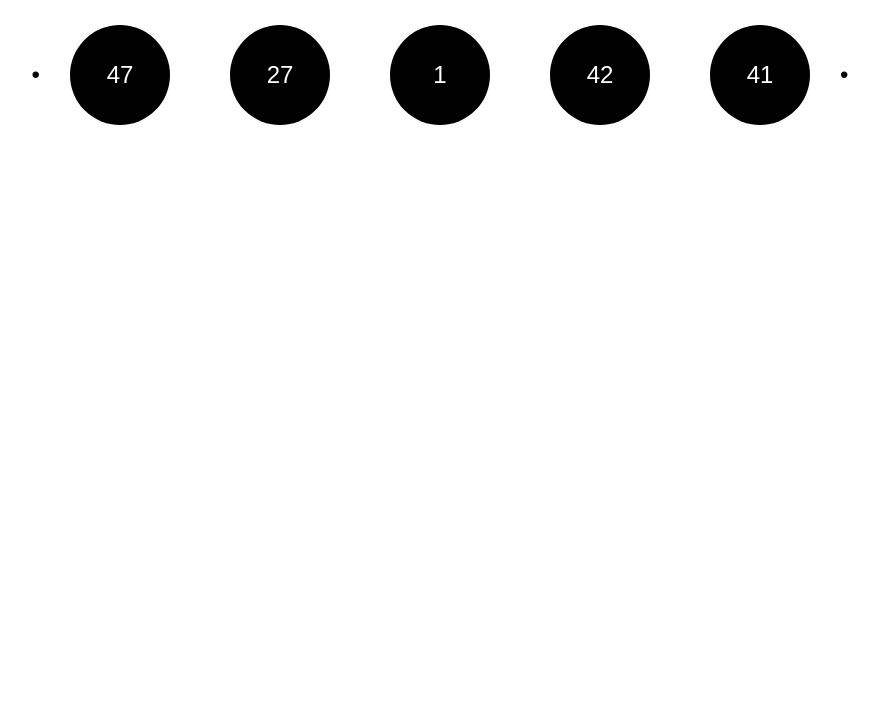
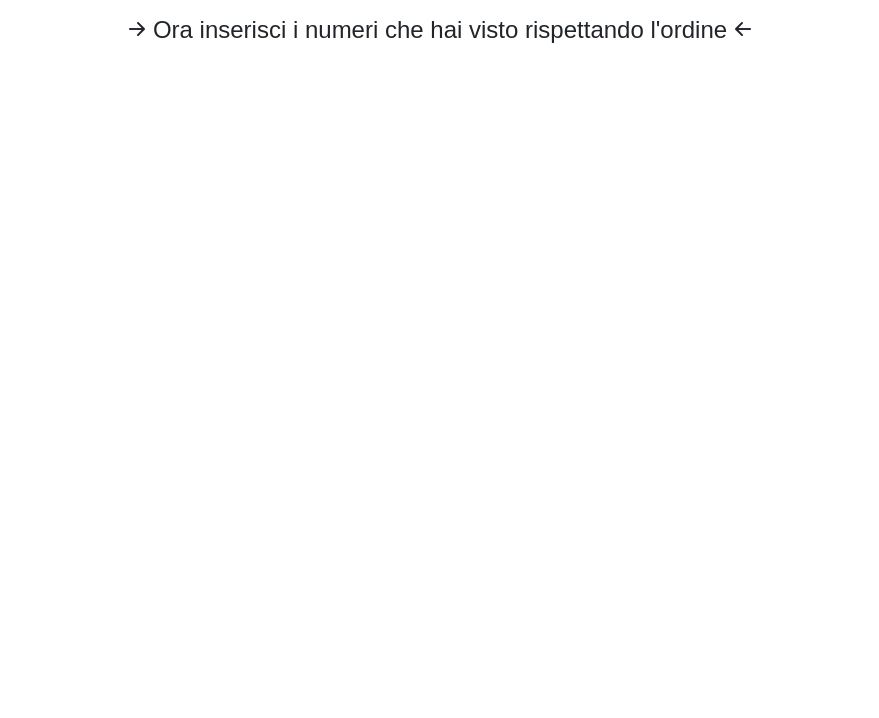
Before and after one commit to MargheritaMottana/js-simon, a plain HTML site: page index.html in a window 1280 px wide. Shown: the part 82-800 px from the top of the page, without its empty margins (200-1079 px from the left). Drawn offline with nearby package versions, Linux system fonts and the light colour scheme.

Commit message:
correzione ciclo + aggiunta di variabili

```diff
--- a/css/style.css
+++ b/css/style.css
@@ -37,7 +37,3 @@ main>* {
     background-color: black;
     border-radius: 50%;
 }
-
-.hide {
-    display: none;
-}
--- a/index.html
+++ b/index.html
@@ -5,6 +5,13 @@
     <meta charset="UTF-8">
     <meta name="viewport" content="width=device-width, initial-scale=1.0">
     <title>Simon Says</title>
+
+    <!-- b icon -->
+    <link rel="stylesheet" href="https://cdn.jsdelivr.net/npm/bootstrap-icons@1.11.3/font/bootstrap-icons.min.css">
+
+    <!-- css b -->
+    <link href="https://cdn.jsdelivr.net/npm/bootstrap@5.3.3/dist/css/bootstrap.min.css" rel="stylesheet"
+        integrity="sha384-QWTKZyjpPEjISv5WaRU9OFeRpok6YctnYmDr5pNlyT2bRjXh0JMhjY6hW+ALEwIH" crossorigin="anonymous">
 
     <!-- css -->
     <link rel="stylesheet" href="./css/style.css">
@@ -18,7 +25,7 @@
 
         <div class="myrow">
 
-            •
+            <i class="bi bi-arrow-right-short fs-2"></i>
 
             <div id="numberContainer" class="myrow">
                 <!--
@@ -40,7 +47,8 @@
             -->
             </div>
 
-            •
+            <i class="bi bi-arrow-left-short fs-2"></i>
+
         </div>
 
         <div>
@@ -51,6 +59,11 @@
 
     </main>
 
+    <!-- js b -->
+    <script src="https://cdn.jsdelivr.net/npm/bootstrap@5.3.3/dist/js/bootstrap.bundle.min.js"
+        integrity="sha384-YvpcrYf0tY3lHB60NNkmXc5s9fDVZLESaAA55NDzOxhy9GkcIdslK1eN7N6jIeHz"
+        crossorigin="anonymous"></script>
+
     <!-- js -->
     <script src="./js/script.js"></script>
 </body>
--- a/js/script.js
+++ b/js/script.js
@@ -8,15 +8,28 @@ Descrizione:
 5. Dopo che sono stati inseriti i 5 numeri, il software dice quanti e quali dei numeri da indovinare sono stati individuati.
 */
 
-//devo creare 5 elementi in pagina
+//variabili
+const minimo = 1;
+const massimo = 10;
+
+const random = []
+
+const numberContainer = document.getElementById('numberContainer')
+
+// devo creare 5 elementi in pagina
 // creo un ciclo che mi scriva 5 elementi
-for (let i = 1; i <= 5; i++) {
-    // creo l'elemento in html
-    const number = document.createElement('div');
-    // metto il testo dentro il cerchio
-    number.innerHTML = Math.floor((Math.random() * 50) + 1);
-    // metto il cerchio dentro il suo container
-    numberContainer.append(number);
+
+// const container = document.getElementById('numberContainer');
+
+for (let i = 1; i < 5; i++) {
+
+    const number = getRndNmbr(minimo, massimo);
+    console.log('number', number, typeof number)
+
+    random.push(number);
+    numberContainer.innerHTML += `<div> ${number} </div> `;
+
+};
 
 // devo creare un timer che parte all'avvio della pagina e che duri 30 secondi
 let counter = 3;
@@ -29,10 +42,16 @@ for (let i = 1; i <= 5; i++) {
 
         clearInterval(clock);
         clock = null;
+
+        // al termine del timer, svuoto il contenuto dell'html e ci metto del nuovo testo
+        numberContainer.innerHTML = ` Ora inserisci i numeri che hai visto rispettando l'ordine `
     }
     else {
         counter--;
     }
 }, 1000);
 
-};
+// funzione per generare numeri random compresi min e max
+function getRndNmbr(min, max) {
+    return Math.floor(Math.random() * (max - min + 1)) + min;
+}
```
Lines whose indentation alone changed are shown as unchanged.
